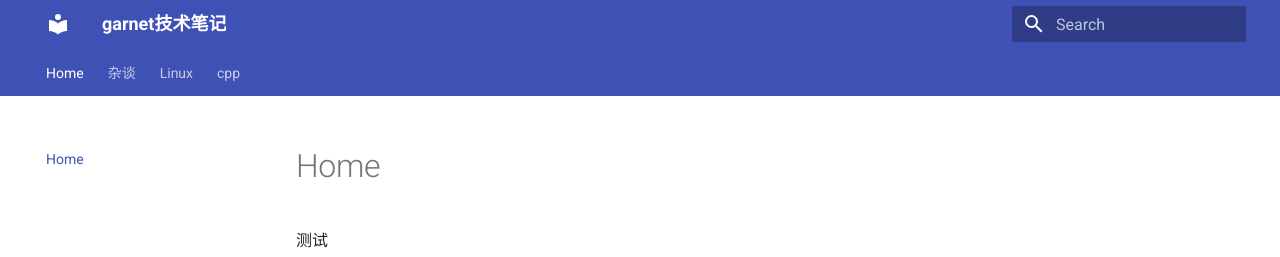
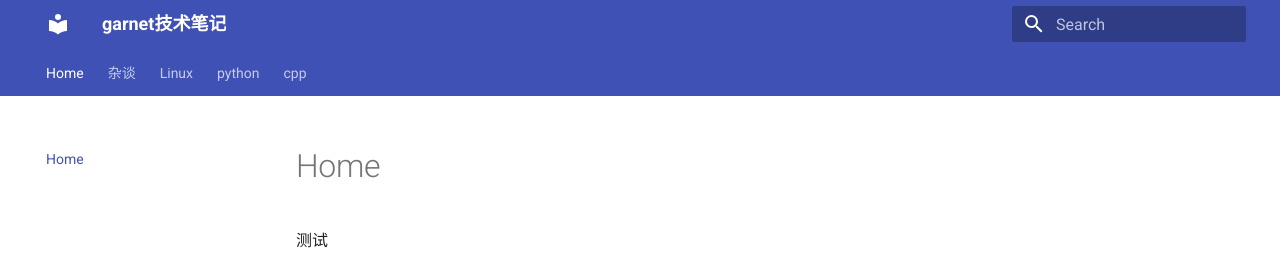
Before and after one commit to ymma98/technotes, an MkDocs documentation site: the page built from docs/index.md, in a window 1280 px wide. Shown: the top 257 px of the page. Built offline with MkDocs 1.6.1 and Material for MkDocs 9.7.7, drawn with Linux system fonts in a browser that asks for light colours.

Commit message:
Update mkdocs.yml

```diff
--- a/mkdocs.yml
+++ b/mkdocs.yml
@@ -7,6 +7,8 @@ nav:
       - 非管理员权限安装htop: Linux/非管理员权限安装htop.md
       - vim_使用nvim: Linux/vim_使用nvim.md
       - vim_强制tab对应4空格: Linux/vim_强制tab对应4空格.md
+  - python:
+      - pdb: python/pdb.md
   - cpp:
      - 基本概念_基础类型_操作符: cpp/基本概念_基础类型_操作符.md
      - 基本概念_enum_struct_控制流: cpp/基本概念_enum_struct_控制流.md
```
